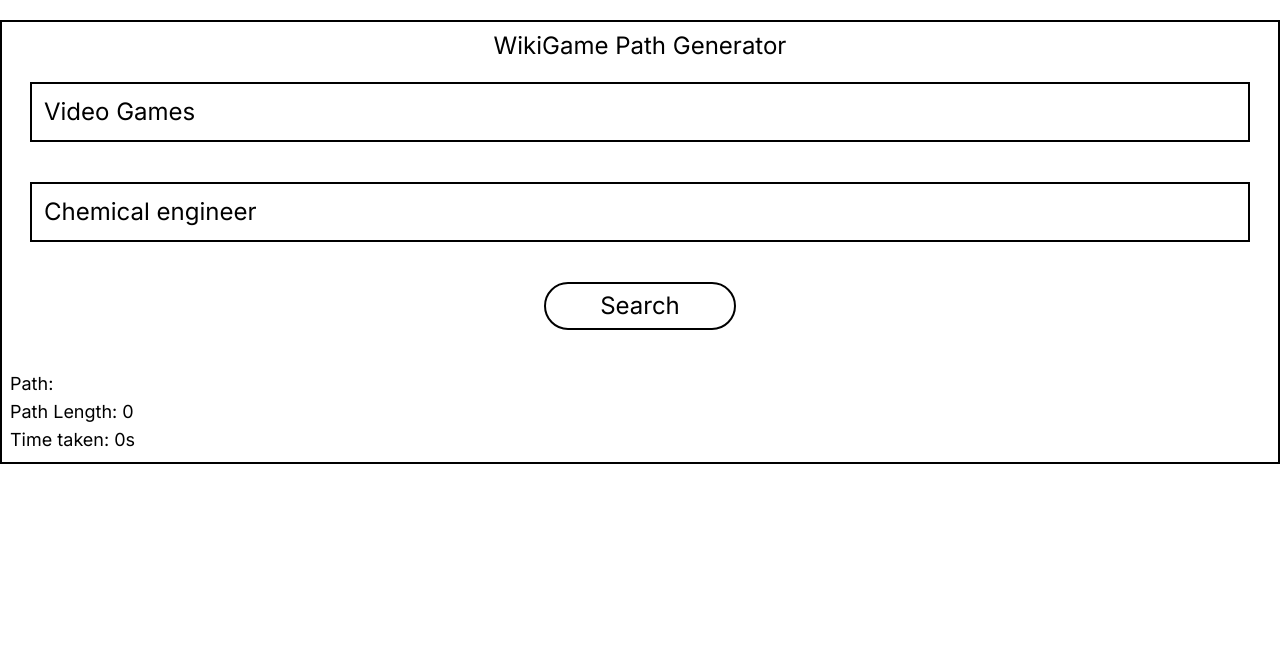
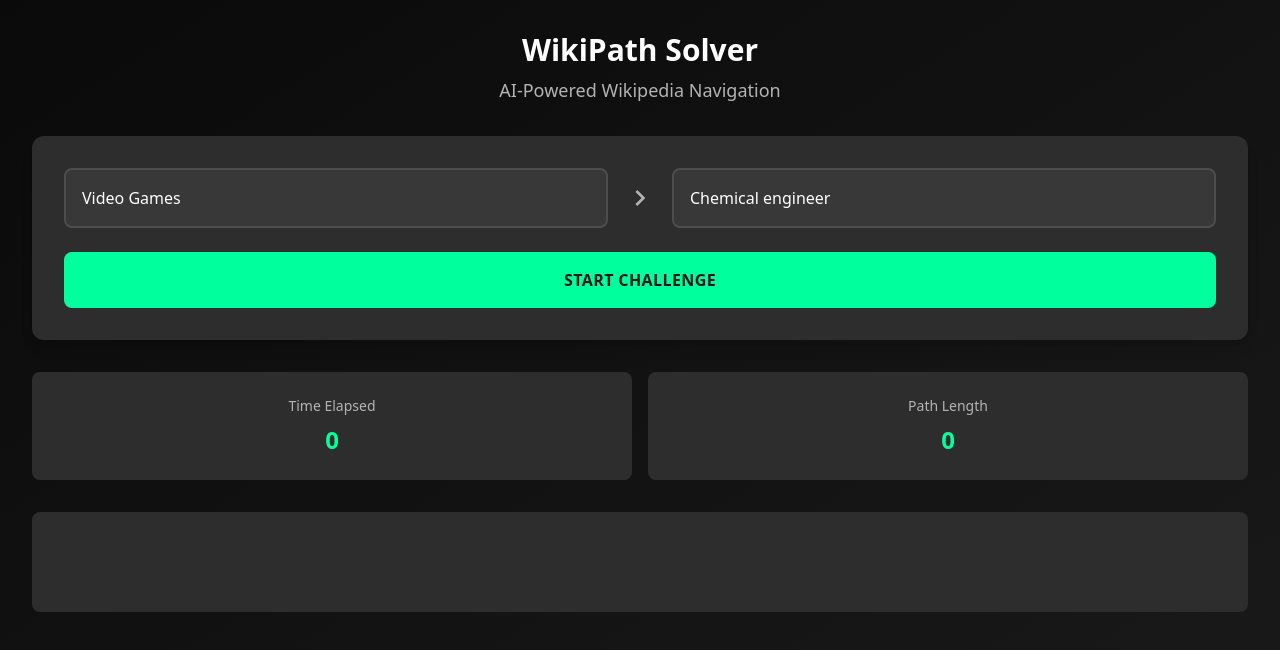
Before and after one commit to joieng1/ai-wikipedia-search, a Next.js app: page / in a window 1280 px wide. Shown: the top 650 px of the page. Built offline with nearby package versions, Linux system fonts and the light colour scheme.

Commit message:
UI changes!

```diff
--- a/src/components/home.tsx
+++ b/src/components/home.tsx
@@ -95,69 +95,72 @@
     console.log("Updated results:", results);
   }, [results]);
 
+// ...existing code...
 return (
-    <div className="container mx-auto mt-5 text-2xl border-black border-2 p-2">
-      <h1 className="text-center font-lg">WikiGame Path Generator</h1>
-      <form className="flex flex-col" onSubmit={(e) => handleSubmit(e)}>
+  <div className="w-full mx-auto bg-gradient-to-br from-[#0a0a0a] to-[#1a1a1a] min-h-screen p-8 text-white font-sans">
+    <header className="text-center mb-8">
+      <h1 className="text-3xl font-bold">WikiPath Solver</h1>
+      <p className="text-[#b3b3b3] mt-2 text-lg">AI-Powered Wikipedia Navigation</p>
+    </header>
+
+    <div className="bg-[#2d2d2d] p-8 rounded-xl shadow-lg mb-8">
+      <form onSubmit={handleSubmit}>
+        <div className="flex gap-4 items-center mb-6">
           <input
+            className="flex-1 p-4 bg-[#383838] border-2 border-[#4d4d4d] rounded-lg text-white focus:outline-none focus:border-[#00ff9d] focus:shadow-[0_0_12px_rgba(0,255,157,0.2)]"
+            type="text"
+            placeholder="Start word"
             value={start}
             onChange={(e) => setStart(e.target.value)}
-          placeholder="Start"
-          className="m-5 border-2 border-black p-3 bg-white"
           />
+          <svg
+            className="w-8 h-8 fill-[#b3b3b3]"
+            viewBox="0 0 24 24"
+          >
+            <path d="M8.59 16.59L13.17 12 8.59 7.41 10 6l6 6-6 6-1.41-1.41z" />
+          </svg>
           <input
+            className="flex-1 p-4 bg-[#383838] border-2 border-[#4d4d4d] rounded-lg text-white focus:outline-none focus:border-[#00ff9d] focus:shadow-[0_0_12px_rgba(0,255,157,0.2)]"
+            type="text"
+            placeholder="End word"
             value={end}
             onChange={(e) => setEnd(e.target.value)}
-          placeholder="End"
-          className="m-5 border-2 border-black p-3 bg-white"
           />
-        {!loading &&
-          (<button
-            className="m-auto my-5 h-12 w-48 relative bg-transparent cursor-pointer border-2 border-black overflow-hidden rounded-full text-black transition-all duration-500 ease-in-out hover:shadow-2xl hover:bg-black hover:text-white"
+        </div>
+        <button
           type="submit"
+          className="w-full p-4 bg-[#00ff9d] rounded-lg text-[#1a1a1a] font-semibold uppercase tracking-wide hover:shadow-[0_0_16px_rgba(0,255,157,0.4)] transition-all"
         >
-            Search
-          </button>)
-        }
+          Start Challenge
+        </button>
       </form>
-      {results && (
-        <div className="mt-5 text-lg">
-          <p>Path:</p>
-          <ul>
-            {results.map((step, index) => (
-              <li key={index} className="inline">
-                <a
-                  href={`https://en.wikipedia.org/wiki/${encodeURIComponent(
-                    step.href
-                  )}`}
-                  target="_blank"
-                  rel="noopener noreferrer"
-                  className="text-blue-500 underline"
+    </div>
+
+    <div className="grid grid-cols-2 gap-4 mb-8">
+      <div className="bg-[#2d2d2d] p-6 rounded-lg text-center">
+        <span className="block text-[#b3b3b3] text-sm">Time Elapsed</span>
+        <div id="timer" className="text-2xl font-semibold text-[#00ff9d] mt-2">
+          {timeElapsed}
+        </div>
+      </div>
+      <div className="bg-[#2d2d2d] p-6 rounded-lg text-center">
+        <span className="block text-[#b3b3b3] text-sm">Path Length</span>
+        <div id="stepsCounter" className="text-2xl font-semibold text-[#00ff9d] mt-2">
+          {results.length}
+        </div>
+      </div>
+    </div>
+
+    <div
+      id="pathDisplay"
+      className="bg-[#2d2d2d] p-6 rounded-lg mb-8 min-h-[100px] font-mono text-lg whitespace-pre-wrap"
     >
-                  {/* {step.origin + ", " + step.text} */}
-                  {step.text}
-
-                </a>
-                {/* every element except the last element will render "->" */}
-                {index < results.length - 1 && " -> "}
-              </li>
+      {results.map((step, i) => (
+        <div key={i}>{step.text}</div>
       ))}
-          </ul>
-          <p>Path Length: {results.length}</p>
-          <p>Time taken: {timeElapsed}s</p>
     </div>
-      )}
-      {loading && (
-        <ClipLoader
-          className="m-auto mt-5"
-          color={"#ffffff"}
-          loading={loading}
-          cssOverride={override}
-          size={150}
-          aria-label="Loading Spinner"
-          data-testid="loader"
-        />
-      )}
+    <div id="progressTracker" className="flex gap-2 flex-wrap"></div>
+    <div id="errorBox" className="bg-[#4a0000] text-[#ff4d4d] p-4 rounded-lg mt-4 hidden"></div>
   </div>
 );
 }
```
Lines whose indentation alone changed are shown as unchanged.
